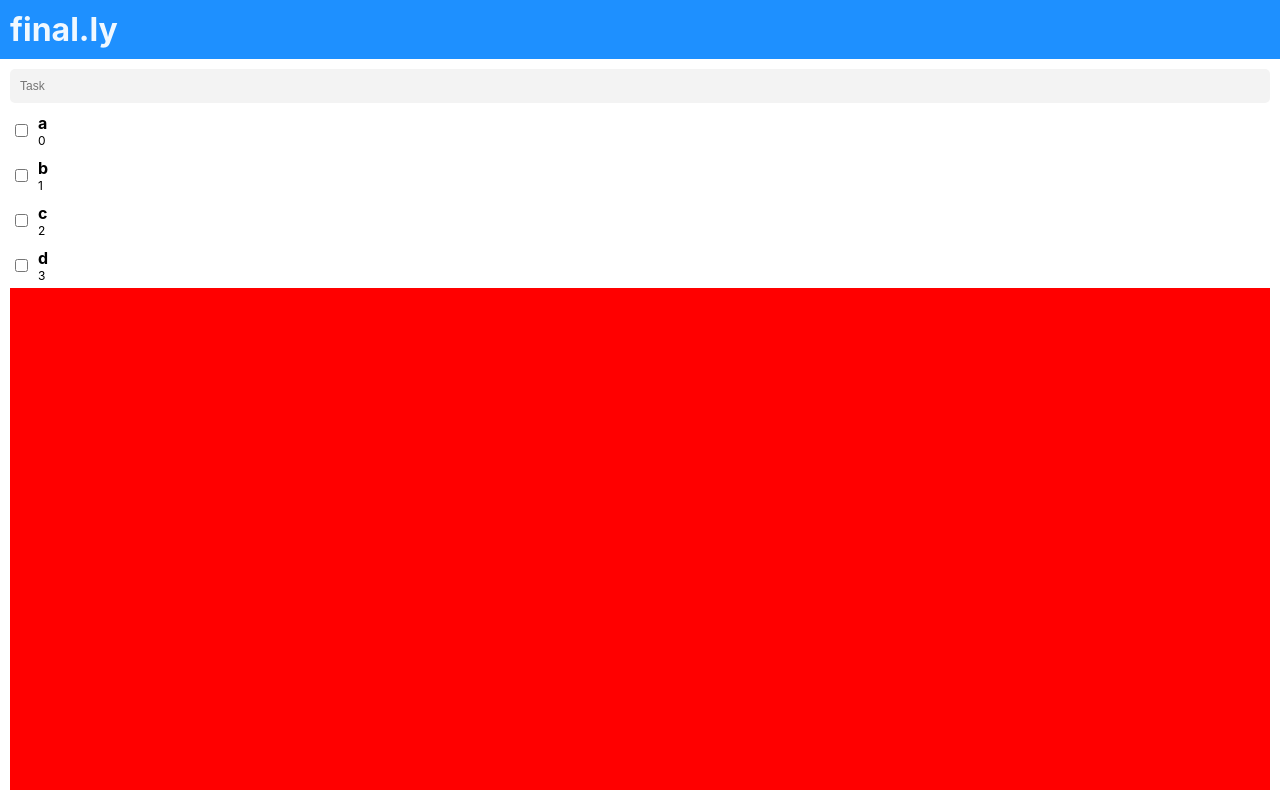
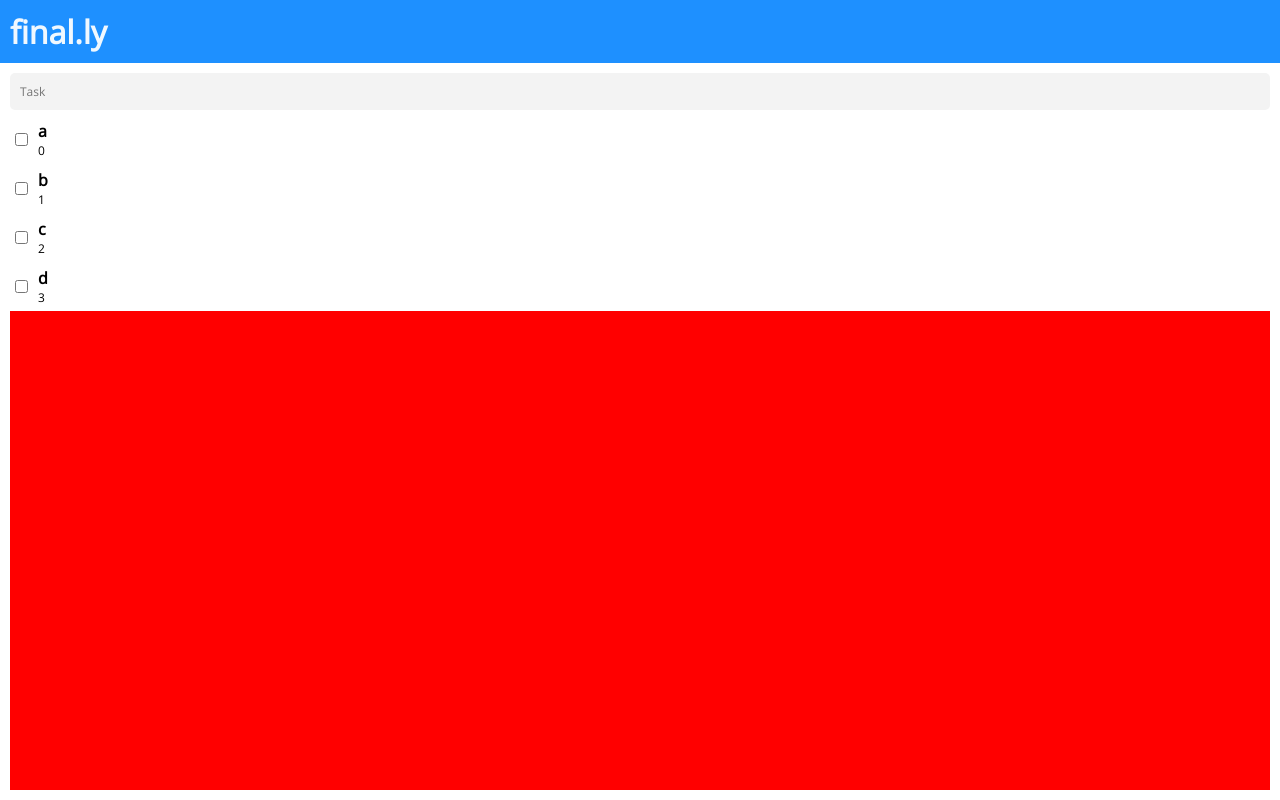
Before and after one commit to linv24/finally, a React (Create React App) app: page / in a window 1280 px wide. Built offline with nearby package versions, Linux system fonts and the light colour scheme; the HTML template or start-up script is replaced by a standard one.

Commit message:
Add font

```diff
--- a/public/index.html
+++ b/public/index.html
@@ -4,6 +4,10 @@
     <meta charset="UTF-8">
     <meta name="viewport" content="width=device-width, initial-scale=1.0">
     <title>Final.ly</title>
+    <!-- font -->
+    <link rel="preconnect" href="https://fonts.googleapis.com">
+    <link rel="preconnect" href="https://fonts.gstatic.com" crossorigin>
+    <link href="https://fonts.googleapis.com/css2?family=Open+Sans:wght@300&display=swap" rel="stylesheet">
   </head>
   <body>
     <div id="root"></div>
--- a/src/App.css
+++ b/src/App.css
@@ -1,3 +1,5 @@
+
+
 :root {
   /* baby blue palette */
   --white-1: #ffffff;
@@ -13,8 +15,6 @@
   --primary-dark: #cdcdcd;
   --secondary-light: lightskyblue;
   --secondary-dark: dodgerblue;
-
-  --font-body: normal normal normal normal 14px
 }
 
 html, body {
@@ -28,6 +28,7 @@
 * {
   margin: 0;
   padding: 0;
+  font-family: 'Open Sans', sans-serif;
 }
 
 .appContainer {
```
